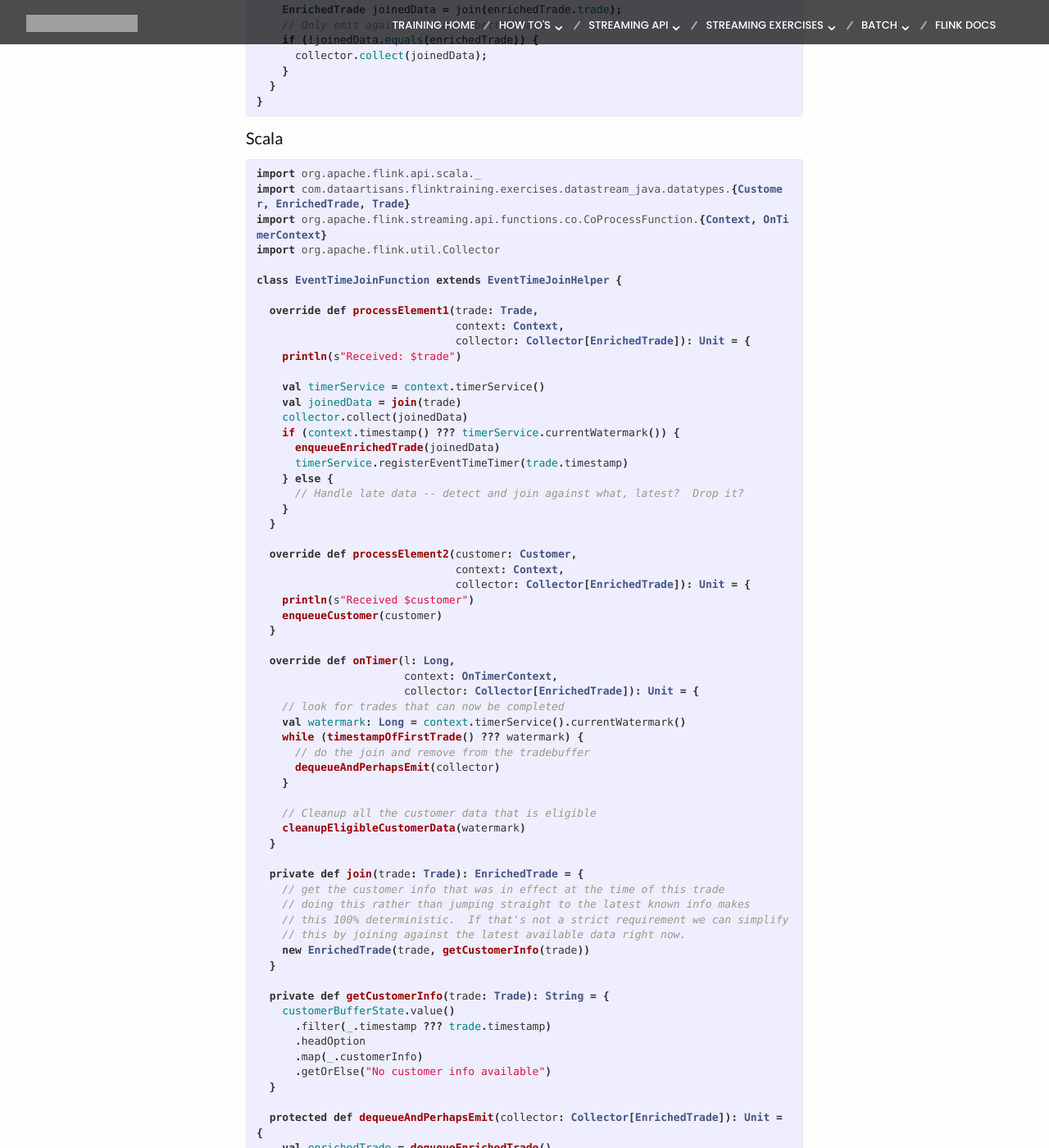
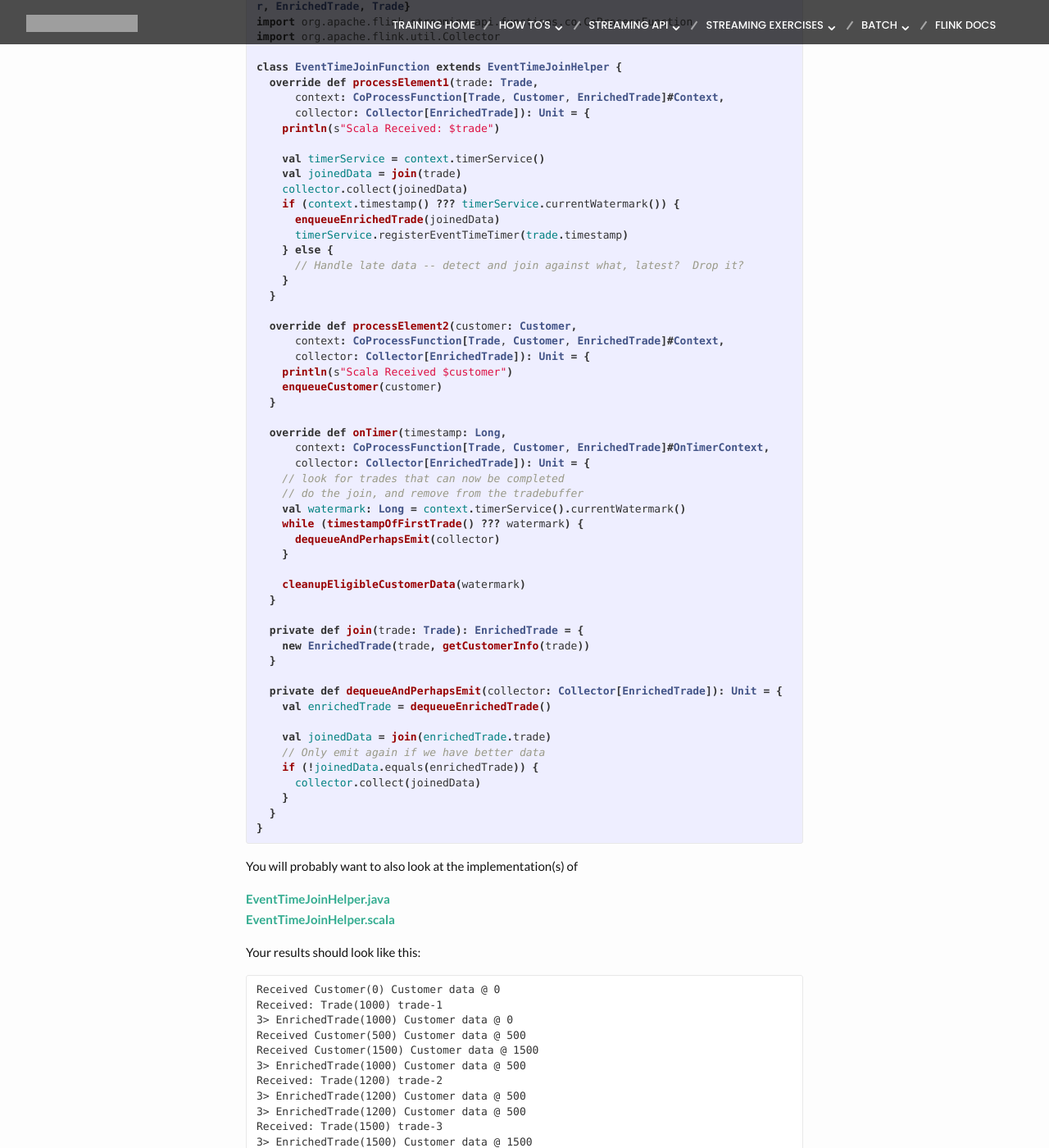
Before and after one commit to dataArtisans/flink-training-web, a Jekyll site: the page built from exercises/eventTimeJoin.md, in a window 1280 px wide and 1400 px high, scrolled down 4463 px. Shown: the whole window at 82% size. Built offline with Jekyll 4.4.1, drawn with Linux system fonts in a browser that asks for light colours; nearby versions of some CDN libraries; some of the changed text lies outside the part shown; grey boxes are pictures that could not be loaded.

Commit message:
Updated event time join exercise to match revised implementation.

```diff
--- a/exercises/eventTimeJoin.md
+++ b/exercises/eventTimeJoin.md
@@ -71,7 +71,7 @@
 We've provided most of the code for you. Here's the application, which you can find at:
 
 - Java: [LowLatencyEventTimeJoin.java](https://github.com/dataArtisans/flink-training-exercises/blob/master/src/main/java/com/dataartisans/flinktraining/exercises/datastream_java/process/LowLatencyEventTimeJoin.java)
-- Scala: [LowLatencyEventTimeJoin.scala](https://github.com/dataArtisans/flink-training-exercises/blob/master/src/main/scala/com/dataartisans/flinktraining/exercises/datastream_scala/lowlatencyjoin/LowLatencyEventTimeJoin.scala)
+- Scala: [LowLatencyEventTimeJoin.scala](https://github.com/dataArtisans/flink-training-exercises/blob/master/src/main/scala/com/dataartisans/flinktraining/exercises/datastream_scala/process/LowLatencyEventTimeJoin.scala)
 
 #### Java
 
@@ -149,17 +149,16 @@
 import com.dataartisans.flinktraining.exercises.datastream_java.datatypes.Customer;
 import com.dataartisans.flinktraining.exercises.datastream_java.datatypes.EnrichedTrade;
 import com.dataartisans.flinktraining.exercises.datastream_java.datatypes.Trade;
-import com.dataartisans.flinktraining.exercises.datastream_scala.lowlatencyjoin.EventTimeJoinHelper;
 import org.apache.flink.streaming.api.TimerService;
 import org.apache.flink.util.Collector;
-import scala.collection.Iterator;
 
 public class EventTimeJoinFunction extends EventTimeJoinHelper {
   @Override
   public void processElement1(Trade trade,
-  	                      Context context,
-			      Collector<EnrichedTrade> collector) {
-    System.out.println("Received " + trade.toString());
+                              Context context,
+                              Collector<EnrichedTrade> collector)
+                              throws Exception {
+    System.out.println("Java Received " + trade.toString());
     TimerService timerService = context.timerService();
     EnrichedTrade joinedData = join(trade);
     collector.collect(joinedData);
@@ -175,43 +174,33 @@
   @Override
   public void processElement2(Customer customer,
                               Context context,
-			      Collector<EnrichedTrade> collector) {
-    System.out.println("Received " + customer.toString());
+                              Collector<EnrichedTrade> collector)
+                              throws Exception {
+    System.out.println("Java Received " + customer.toString());
     enqueueCustomer(customer);
   }
 
   @Override
   public void onTimer(long l,
                       OnTimerContext context,
-		      Collector<EnrichedTrade> collector) {
+                      Collector<EnrichedTrade> collector)
+                      throws Exception {
     // look for trades that can now be completed
+    // do the join, and remove from the tradebuffer
     Long watermark = context.timerService().currentWatermark();
     while (timestampOfFirstTrade() ??? watermark) {
-      // do the join and remove from the tradebuffer
       dequeueAndPerhapsEmit(collector);
     }
 
-    // Cleanup all the customer data that is eligible
     cleanupEligibleCustomerData(watermark);
   }
 
-  private EnrichedTrade join(Trade trade) {
+  private EnrichedTrade join(Trade trade) throws Exception {
     return new EnrichedTrade(trade, getCustomerInfo(trade));
   }
 
-  private String getCustomerInfo(Trade trade) {
-    Iterator<Customer> it = customerIterator();
-    while (it.hasNext()) {
-      Customer customer = it.next();
-
-      if (customer.timestamp ??? trade.timestamp) {
-        return customer.customerInfo;
-      }
-    }
-    return "No customer info available";
-  }
-
-  private void dequeueAndPerhapsEmit(Collector<EnrichedTrade> collector) {
+  private void dequeueAndPerhapsEmit(Collector<EnrichedTrade> collector)
+      throws Exception {
     EnrichedTrade enrichedTrade = dequeueEnrichedTrade();
 
     EnrichedTrade joinedData = join(enrichedTrade.trade);
@@ -226,17 +215,15 @@
 #### Scala
 
 {% highlight scala %}
-import org.apache.flink.api.scala._
 import com.dataartisans.flinktraining.exercises.datastream_java.datatypes.{Customer, EnrichedTrade, Trade}
-import org.apache.flink.streaming.api.functions.co.CoProcessFunction.{Context, OnTimerContext}
+import org.apache.flink.streaming.api.functions.co.CoProcessFunction
 import org.apache.flink.util.Collector
 
 class EventTimeJoinFunction extends EventTimeJoinHelper {
-
   override def processElement1(trade: Trade,
-                               context: Context,
-			       collector: Collector[EnrichedTrade]): Unit = {
-    println(s"Received: $trade")
+      context: CoProcessFunction[Trade, Customer, EnrichedTrade]#Context,
+      collector: Collector[EnrichedTrade]): Unit = {
+    println(s"Scala Received: $trade")
 
     val timerService = context.timerService()
     val joinedData = join(trade)
@@ -250,43 +237,30 @@
   }
 
   override def processElement2(customer: Customer,
-                               context: Context,
-			       collector: Collector[EnrichedTrade]): Unit = {
-    println(s"Received $customer")
+      context: CoProcessFunction[Trade, Customer, EnrichedTrade]#Context,
+      collector: Collector[EnrichedTrade]): Unit = {
+    println(s"Scala Received $customer")
     enqueueCustomer(customer)
   }
 
-  override def onTimer(l: Long,
-                       context: OnTimerContext,
-		       collector: Collector[EnrichedTrade]): Unit = {
+  override def onTimer(timestamp: Long,
+      context: CoProcessFunction[Trade, Customer, EnrichedTrade]#OnTimerContext,
+      collector: Collector[EnrichedTrade]): Unit = {
     // look for trades that can now be completed
+    // do the join, and remove from the tradebuffer
     val watermark: Long = context.timerService().currentWatermark()
     while (timestampOfFirstTrade() ??? watermark) {
-      // do the join and remove from the tradebuffer
       dequeueAndPerhapsEmit(collector)
     }
 
-    // Cleanup all the customer data that is eligible
     cleanupEligibleCustomerData(watermark)
   }
 
   private def join(trade: Trade): EnrichedTrade = {
-    // get the customer info that was in effect at the time of this trade
-    // doing this rather than jumping straight to the latest known info makes
-    // this 100% deterministic.  If that's not a strict requirement we can simplify
-    // this by joining against the latest available data right now.
     new EnrichedTrade(trade, getCustomerInfo(trade))
   }
 
-  private def getCustomerInfo(trade: Trade): String = {
-    customerBufferState.value()
-      .filter(_.timestamp ??? trade.timestamp)
-      .headOption
-      .map(_.customerInfo)
-      .getOrElse("No customer info available")
-  }
-
-  protected def dequeueAndPerhapsEmit(collector: Collector[EnrichedTrade]): Unit = {
+  private def dequeueAndPerhapsEmit(collector: Collector[EnrichedTrade]): Unit = {
     val enrichedTrade = dequeueEnrichedTrade()
 
     val joinedData = join(enrichedTrade.trade)
@@ -298,7 +272,10 @@
 }
 {% endhighlight %}
 
-You may find it helpful and/or interesting to also look at the implementation of [EventTimeJoinHelper.scala](https://github.com/dataArtisans/flink-training-exercises/blob/master/src/main/scala/com/dataartisans/flinktraining/exercises/datastream_scala/lowlatencyjoin/EventTimeJoinHelper.scala).
+You will probably want to also look at the implementation(s) of
+
+[EventTimeJoinHelper.java](https://github.com/dataArtisans/flink-training-exercises/blob/master/src/main/java/com/dataartisans/flinktraining/exercises/datastream_scala/process/EventTimeJoinHelper.java)
+[EventTimeJoinHelper.scala](https://github.com/dataArtisans/flink-training-exercises/blob/master/src/main/scala/com/dataartisans/flinktraining/exercises/datastream_scala/process/EventTimeJoinHelper.scala)
 
 Your results should look like this:
 
```
